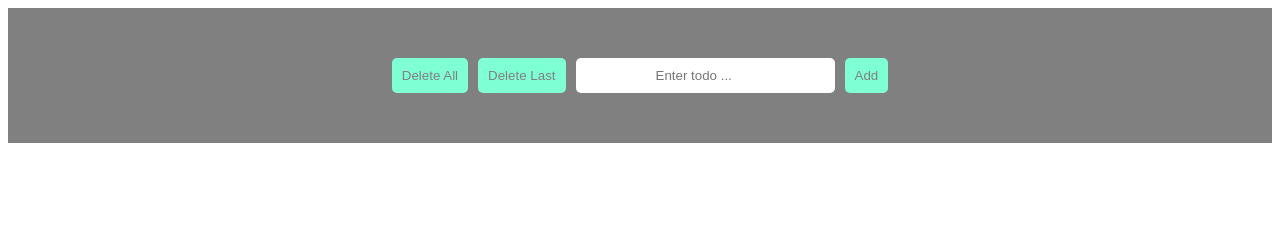
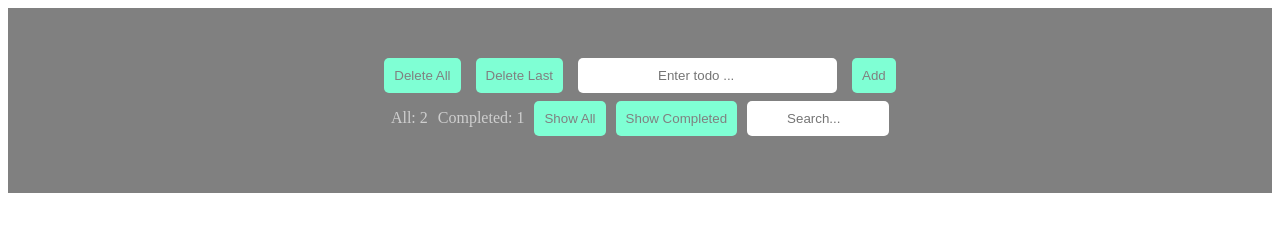
Before and after one commit to KirillTarasenk0/js-todo-app, a plain HTML site: page index.html in a window 1280 px wide. Drawn offline with Linux system fonts and the light colour scheme.

Commit message:
Buttons were made

```diff
--- a/css/styles.css
+++ b/css/styles.css
@@ -5,6 +5,7 @@
     display: flex;
     justify-content: center;
     align-items: center;
+    flex-direction: column;
     padding-top: 50px;
     padding-bottom: 50px;
 }
@@ -13,7 +14,7 @@
     justify-content: space-between;
 }
 .delete__all-button-container {
-    padding-right: 10px;
+    padding-right: 15px;
 }
 .delete__all-button {
     padding: 10px;
@@ -27,7 +28,7 @@
     opacity: 0.9;
 }
 .delete__last-button-container {
-    padding-right: 10px;
+    padding-right: 15px;
 }
 .delete__last-button {
     padding: 10px;
@@ -41,7 +42,7 @@
     opacity: 0.9;
 }
 .enter__todo-input-container {
-    padding-right: 10px;
+    padding-right: 15px;
 }
 .enter__todo-input {
     padding-top: 10px;
@@ -61,3 +62,51 @@
     cursor: pointer;
     opacity: 0.9;
 }
+.buttons__main-container {
+    display: flex;
+    justify-content: center;
+    align-items: center;
+}
+.all__todos-container {
+    padding-right: 10px;
+}
+.all__todos-text {
+    color: #cecece;
+}
+.competed__container {
+    padding-right: 10px;
+}
+.completed__text {
+    color: #cecece;
+}
+.show__all-button-container {
+    padding-right: 10px;
+}
+.show__all-button {
+    padding: 10px;
+    border-radius: 5px;
+    border: 0;
+    background-color: aquamarine;
+    color: gray;
+}
+.show__completed-button-container {
+    padding-right: 10px;
+}
+.show__completed-button {
+    padding: 10px;
+    border-radius: 5px;
+    border: 0;
+    background-color: aquamarine;
+    color: gray;
+}
+.search__input-container {
+
+}
+.search__input {
+    padding-top: 10px;
+    padding-bottom: 10px;
+    padding-left: 40px;
+    border-radius: 5px;
+    width: 100px;
+    border: 0;
+}
--- a/js/main.js
+++ b/js/main.js
@@ -33,5 +33,42 @@ const addButton = document.createElement('button');
 addButton.className = 'add__button';
 addButton.innerHTML = 'Add';
 addButtonContainer.append(addButton);
-
+const buttonsMainContainer = document.createElement('div');
+buttonsMainContainer.className = 'buttons__main-container'
+mainContainer.append(buttonsMainContainer);
+const allTodosContainer = document.createElement('div');
+allTodosContainer.className = 'all__todos-container';
+buttonsMainContainer.append(allTodosContainer);
+const allTodosText = document.createElement('p');
+allTodosText.className = 'all__todos-text';
+allTodosText.innerHTML = 'All: 2';
+allTodosContainer.append(allTodosText);
+const completedContainer = document.createElement('div');
+completedContainer.className = 'competed__container';
+buttonsMainContainer.append(completedContainer);
+const completedText = document.createElement('p');
+completedText.className = 'completed__text';
+completedText.innerHTML = 'Completed: 1';
+completedContainer.append(completedText);
+const showAllButtonContainer = document.createElement('div');
+showAllButtonContainer.className = 'show__all-button-container';
+buttonsMainContainer.append(showAllButtonContainer);
+const showAllButton = document.createElement('button');
+showAllButton.className = 'show__all-button';
+showAllButton.innerHTML = 'Show All';
+showAllButtonContainer.append(showAllButton);
+const showCompletedButtonContainer = document.createElement('div');
+showCompletedButtonContainer.className = 'show__completed-button-container';
+buttonsMainContainer.append(showCompletedButtonContainer);
+const showCompletedButton = document.createElement('button');
+showCompletedButton.className = 'show__completed-button';
+showCompletedButton.innerHTML = 'Show Completed';
+showCompletedButtonContainer.append(showCompletedButton);
+const searchInputContainer = document.createElement('div');
+searchInputContainer.className = 'search__input-container';
+buttonsMainContainer.append(searchInputContainer);
+const searchInput = document.createElement('input');
+searchInput.placeholder = 'Search...';
+searchInput.className = 'search__input';
+searchInputContainer.append(searchInput);
 console.log(document.body);
```
